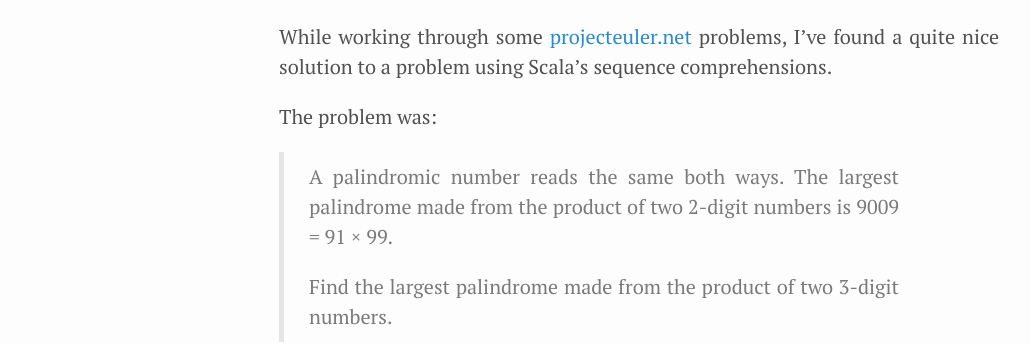
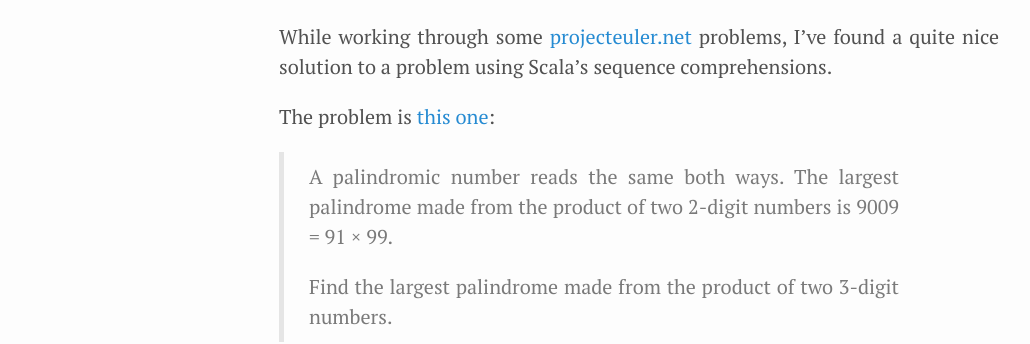
Before and after one commit to rodolfo42/rodolfo42.github.io, a Jekyll site: the page built from _posts/2014-04-16-beauty-of-sequence-comprehensions-in-scala.md, in a window 1280 px wide. Shown: the part 260-604 px from the top of the page, without its empty margins (1-1031 px from the left). Built offline with Jekyll 4.4.1, drawn with Linux system fonts in a browser that asks for light colours; comment, search, counter and statistics services are not loaded.

Commit message:
Updated 2014-04-16-beauty-of-sequence-comprehensions-in-scala.md

```diff
--- a/_posts/2014-04-16-beauty-of-sequence-comprehensions-in-scala.md
+++ b/_posts/2014-04-16-beauty-of-sequence-comprehensions-in-scala.md
@@ -7,7 +7,7 @@ comments: true
 
 While working through some [projecteuler.net](http://projecteuler.net/) problems, I've found a quite nice solution to a problem using Scala's sequence comprehensions.
 
-The problem was:
+The problem is [this one](https://projecteuler.net/problem=4):
 
 > A palindromic number reads the same both ways. The largest palindrome made from the product of two 2-digit numbers is 9009 = 91 × 99.
 >
```
